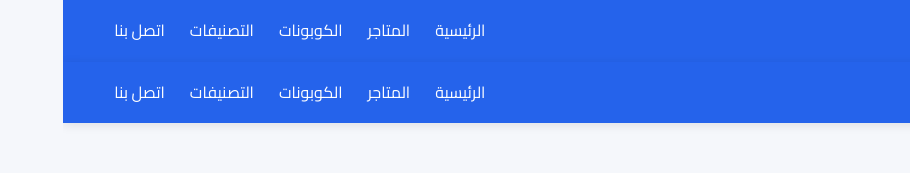
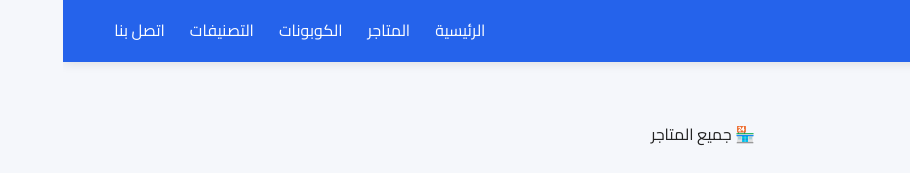
Before and after one commit to haya1401/CouponHub, a React (Vite) app: page /stores in a window 1280 px wide. Shown: the top 173 px of the page, without its empty margins (370-1280 px from the left). Built offline with nearby package versions, Linux system fonts and the light colour scheme; no server answers; the database is empty; the HTML template or start-up script is replaced by a standard one.

Commit message:
Refactor Stores component layout and remove Header

```diff
--- a/src/pages/Stores.jsx
+++ b/src/pages/Stores.jsx
@@ -1,8 +1,6 @@
 import { useEffect, useState } from "react";
 import { collection, getDocs } from "firebase/firestore";
 import { db } from "../firebase";
-
-import Header from "../components/Header";
 
 export default function Stores() {
   const [stores, setStores] = useState([]);
@@ -35,9 +33,6 @@ export default function Stores() {
   }, []);
 
   return (
-    <>
-      <Header />
-
     <section
       style={{
         padding: "60px 20px",
@@ -98,6 +93,5 @@ export default function Stores() {
         ))}
       </div>
     </section>
-    </>
   );
 }
```
Lines whose indentation alone changed are shown as unchanged.
